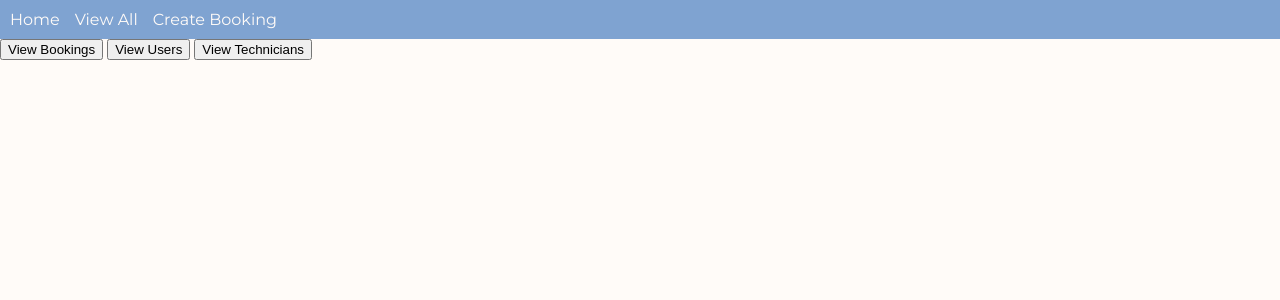
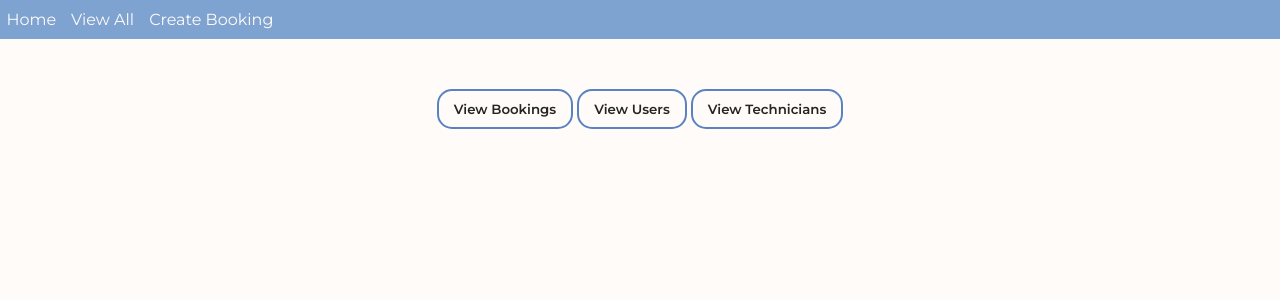
Before and after one commit to mortonjames357/OS_Mock_Task2, a Flask app: page /view_all in a window 1280 px wide. Shown: the top 300 px of the page. Run offline with Flask 3, Linux system fonts and the light colour scheme; some web fonts are replaced.

Commit message:
Got the basics of view all completed

```diff
--- a/static/index.css
+++ b/static/index.css
@@ -5,6 +5,7 @@
     --backgroud-color: #FFFBF8;
     --font-color: #242424;
     --nav-color: #7FA3D1;
+    --button-color: #5A82C3;
 }
 
 /* Constant stylings */
@@ -22,4 +23,50 @@
     padding: 0;
     background-color: var(--backgroud-color);
     color: var(--font-color);
+    display: flex;
+    flex-direction: column;
+    justify-content: center;
+    align-items: center;
 }
+
+/* Button styling */
+button {
+    position: relative;
+    font-family: "Montserrat", sans-serif;
+    background: none;
+    border: 2px solid var(--button-color);
+    color: var(--font-color);
+    font-weight: 600;
+    padding: 10px 15px;
+    cursor: pointer;
+    border-radius: 15px;
+    overflow: hidden;
+    z-index: 1;
+    transition: all .4s ease;
+}
+
+button::before{
+    content: "";
+    position: absolute;
+    bottom: 0;
+    left: 0;
+    width: 0%;
+    height: 100%;
+    background-color: var(--button-color);
+    z-index: -1;
+    transition: all .4s ease;
+}
+
+button:hover::before{
+    width: 100%;
+}
+
+button:hover{
+    color: var(--backgroud-color);
+}
+
+
+/* Form styling */
+form {
+    margin-top: 50px;
+}
--- a/static/navbar.css
+++ b/static/navbar.css
@@ -14,7 +14,9 @@
 
 nav {
     background-color: var(--nav-color);
-    padding: 10px;
+    padding: 10px 40px 10px 40px;
     display: flex;
     gap: 15px;
+    width: 99vw;
+
 }
--- a/templates/view_all.html
+++ b/templates/view_all.html
@@ -28,7 +28,7 @@
         <table>
             <thead>
                 <tr>
-                    <th>ID</th>
+                    <th>Booking ID</th>
                     <th>User ID</th>
                     <th>Address</th>
                     <th>Date</th>
```
